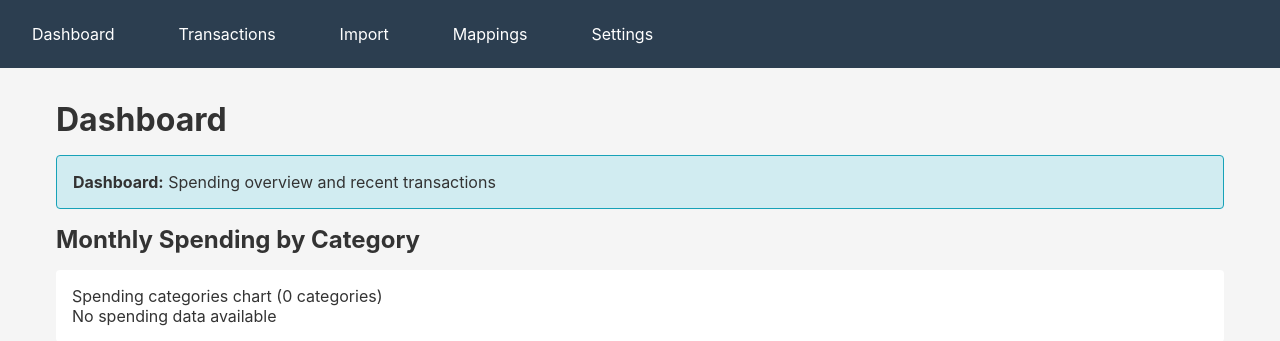
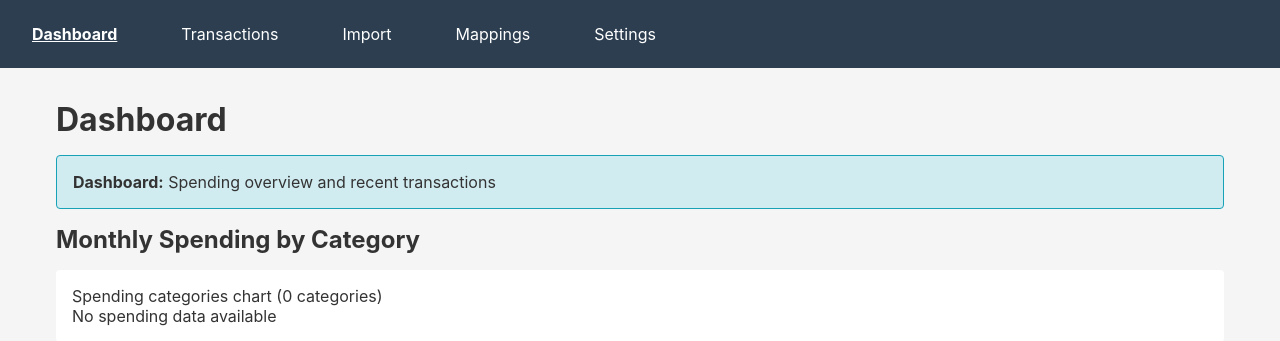
Before and after one commit to PoppaShell/money-mapper, a FastAPI app: page /dashboard in a window 1280 px wide. Shown: the top 341 px of the page. Run offline with FastAPI, Linux system fonts and the light colour scheme.

Commit message:
Enhancement: active nav item highlighting (E5)
Detailed changes:
- Add nav a.active CSS rule (font-weight: bold; text-decoration: underline)
- Add Jinja2 conditional class="active" to each nav link in base.html
- Route handlers already pass active_page key in data dict

All 78 API server tests pass.

```diff
--- a/src/money_mapper/api/templates/base.html
+++ b/src/money_mapper/api/templates/base.html
@@ -32,6 +32,7 @@
             background: #34495e;
             border-radius: 4px;
         }
+        nav a.active { font-weight: bold; text-decoration: underline; }
         .container {
             max-width: 1200px;
             margin: 2rem auto;
@@ -110,11 +111,11 @@
 </head>
 <body>
     <nav>
-        <a href="/dashboard">Dashboard</a>
-        <a href="/transactions">Transactions</a>
-        <a href="/import">Import</a>
-        <a href="/mappings">Mappings</a>
-        <a href="/settings">Settings</a>
+        <a href="/dashboard" {% if active_page == 'dashboard' %}class="active"{% endif %}>Dashboard</a>
+        <a href="/transactions" {% if active_page == 'transactions' %}class="active"{% endif %}>Transactions</a>
+        <a href="/import" {% if active_page == 'import' %}class="active"{% endif %}>Import</a>
+        <a href="/mappings" {% if active_page == 'mappings' %}class="active"{% endif %}>Mappings</a>
+        <a href="/settings" {% if active_page == 'settings' %}class="active"{% endif %}>Settings</a>
     </nav>
     <div class="container">
         {% block content %}{% endblock %}
```
